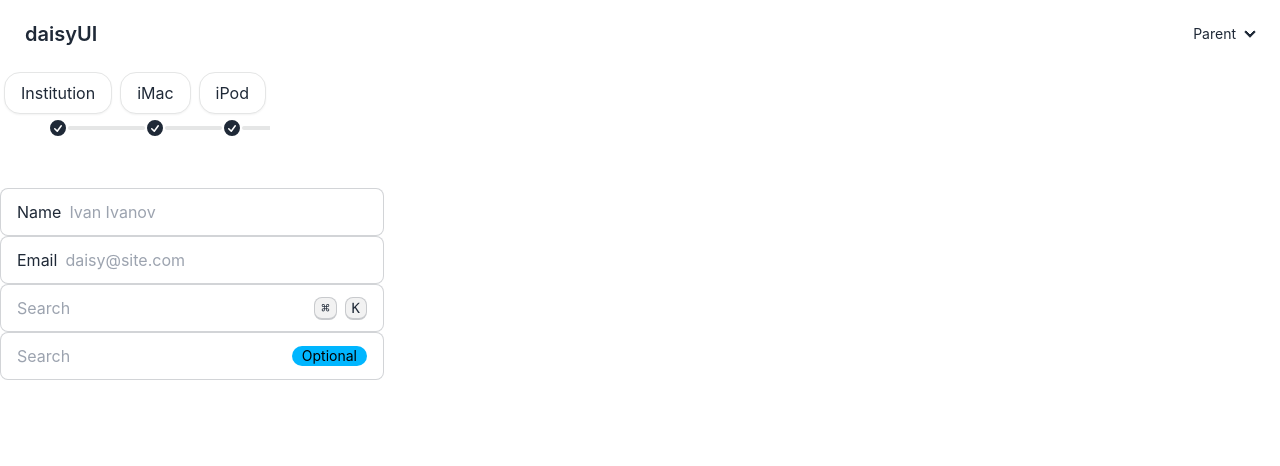
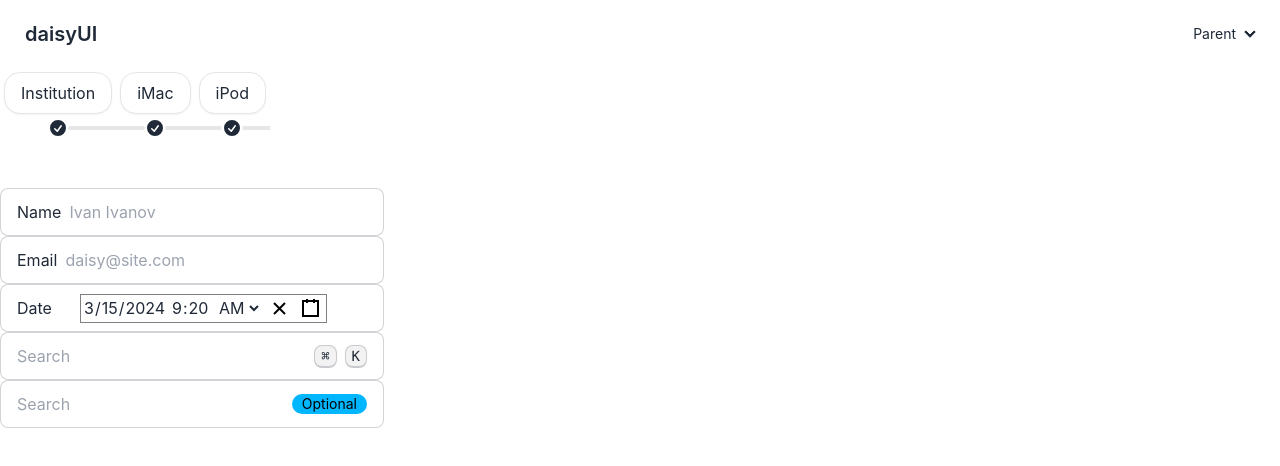
Before and after one commit to NikolayLazarov/HackTUES10, a React (Create React App) app in the folder front-end/: page /complaint-form in a window 1280 px wide. Shown: the top 466 px of the page. Built offline with nearby package versions, Linux system fonts and the light colour scheme.

Commit message:
Add DateTimePicker to ComplaintForm

```diff
--- a/front-end/src/components/ComplaintForm/ComplaintForm.jsx
+++ b/front-end/src/components/ComplaintForm/ComplaintForm.jsx
@@ -1,4 +1,9 @@
 import React from 'react'
+import 'react-datetime-picker/dist/DateTimePicker.css';
+import 'react-calendar/dist/Calendar.css';
+import 'react-clock/dist/Clock.css';
+// import {Datepicker} from "react-datetime-picker"
+import DatePicker from '../DatePicker/DatePicker'
 
 const ComplaintForm = () => {
   return (
@@ -12,6 +17,12 @@ const ComplaintForm = () => {
         Email
         <input type="text" className="grow" placeholder="daisy@site.com" />
         </label>
+
+        <label className="input input-bordered flex items-center gap-2">
+        Date
+        <DatePicker />
+        </label>
+
         <label className="input input-bordered flex items-center gap-2">
         <input type="text" className="grow" placeholder="Search" />
         <kbd className="kbd kbd-sm">⌘</kbd>
--- /dev/null
+++ b/front-end/src/components/DatePicker/DatePicker.jsx
@@ -0,0 +1,14 @@
+import React, { useState } from 'react'
+import {DateTimePicker} from "react-datetime-picker"
+
+
+const DatePicker = () => {
+  const [value, setValue] = useState(new Date());
+    return (
+    <div className='p-5'>
+        <DateTimePicker onChange={setValue} value={value}/>
+    </div>
+  )
+}
+
+export default DatePicker
```
